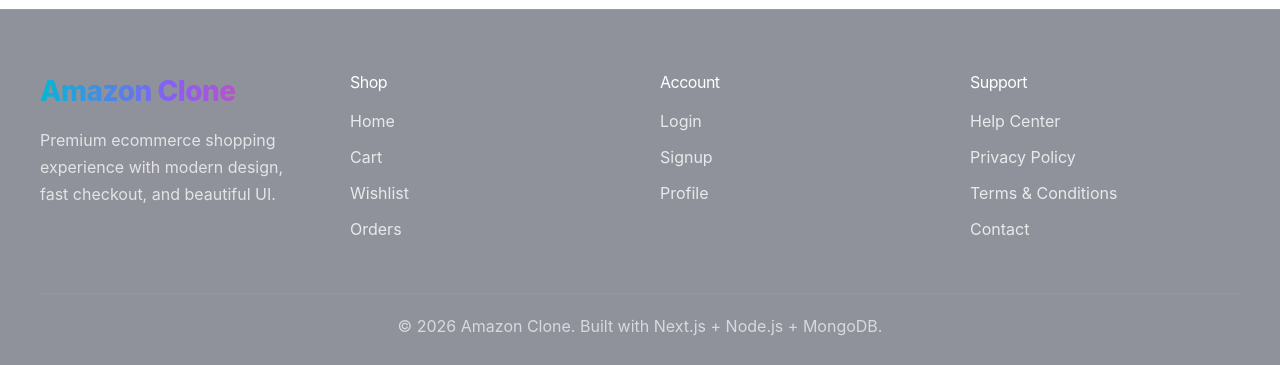
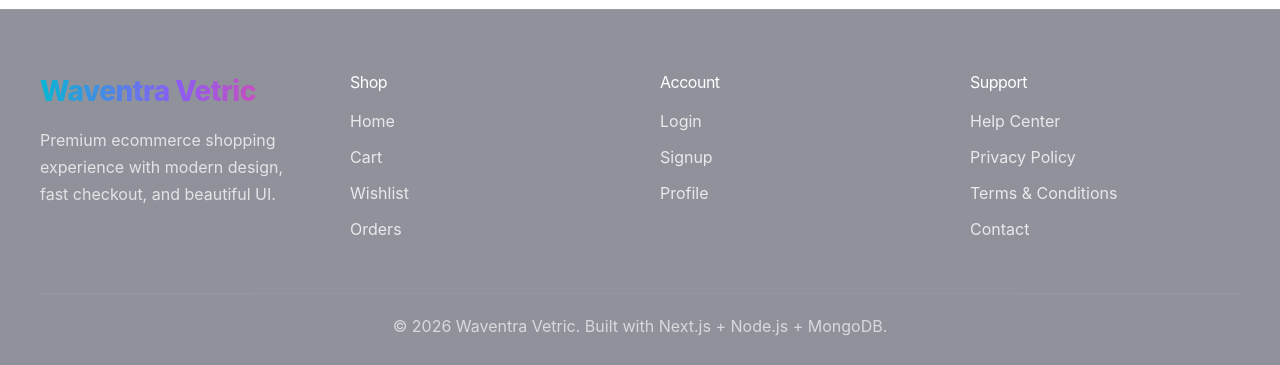
Before and after one commit to jayapragasamgowatr-bit/amazon-clone, a Next.js app in the folder client/: page / in a window 1280 px wide. Shown: the part 871-1236 px from the top of the page. Built offline with nearby package versions, Linux system fonts and the light colour scheme; no server answers.

Commit message:
change branding from Amazon Clone to WaterOS

```diff
--- a/client/components/Footer.js
+++ b/client/components/Footer.js
@@ -45,7 +45,7 @@ export default function Footer() {
                 "transparent",
             }}
           >
-            Amazon Clone
+            Waventra Vetric
           </motion.h2>
 
           <p
@@ -167,7 +167,7 @@ export default function Footer() {
           opacity: 0.65,
         }}
       >
-        © 2026 Amazon Clone.
+        © 2026 Waventra Vetric.
         Built with Next.js +
         Node.js + MongoDB.
       </div>
--- a/client/store/cartStore.js
+++ b/client/store/cartStore.js
@@ -85,7 +85,7 @@ const useCartStore = create(
       },
     }),
     {
-      name: "amazon-cart",
+      name: "Products-cart",
     }
   )
 );
```
